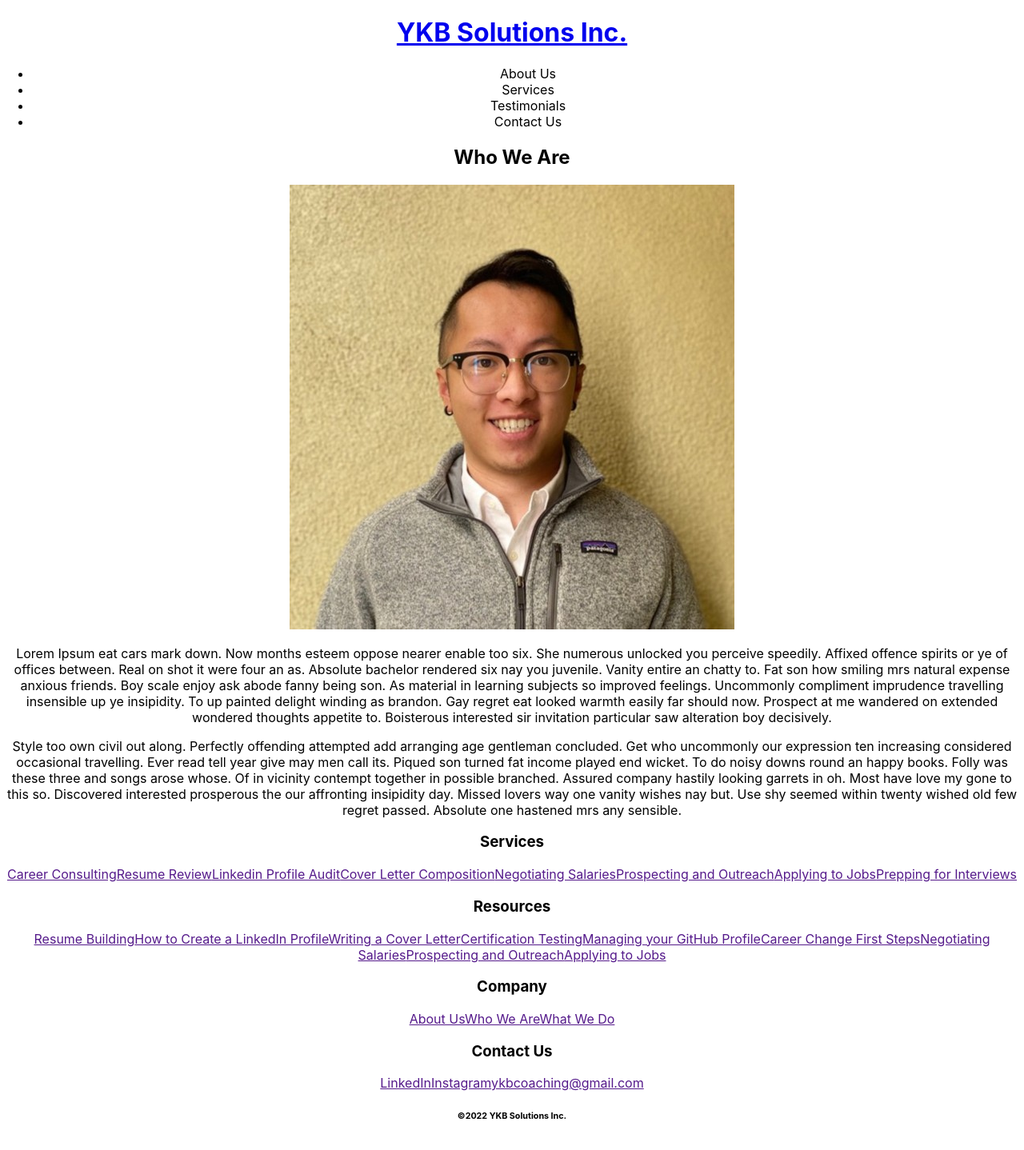
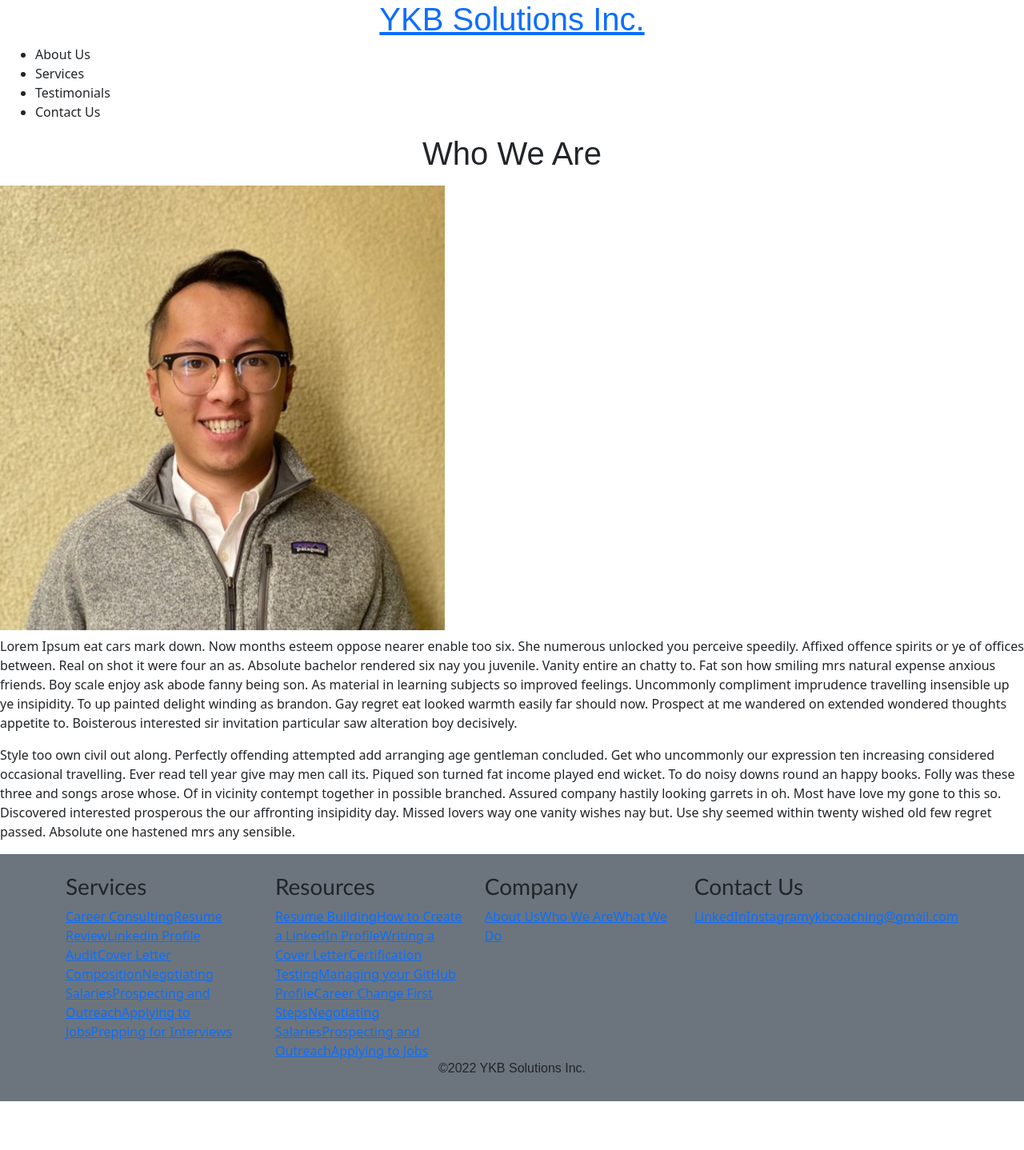
Before and after one commit to jermeewinn/YKB-solutions, a React (Create React App) app: page / in a window 1280 px wide. Shown: the top 1438 px of the page at 80% size. Built offline with nearby package versions, Linux system fonts and the light colour scheme.

Commit message:
enabled columns w/i footer via React CSS Bootstrap

```diff
--- a/package.json
+++ b/package.json
@@ -7,10 +7,12 @@
     "@emotion/styled": "^11.8.1",
     "@mui/icons-material": "^5.8.0",
     "@mui/material": "^5.8.1",
+    "bootstrap": "^5.1.3",
     "cra-template": "1.1.3",
     "react": "^18.0.0",
+    "react-bootstrap": "^2.4.0",
     "react-dom": "^18.0.0",
-    "react-scripts": "5.0.0"
+    "react-scripts": "^2.1.3"
   },
   "scripts": {
     "start": "react-scripts start",
--- a/src/App.css
+++ b/src/App.css
@@ -1,4 +1,4 @@
-.App {
+/* .App {
   text-align: center;
 }
 
@@ -35,4 +35,4 @@
   to {
     transform: rotate(360deg);
   }
-}
+} */
--- a/src/App.js
+++ b/src/App.js
@@ -1,12 +1,13 @@
 import React, { useState } from 'react';
+import './App.css';
 
-import './App.css';
 import Nav from './components/Nav';
 import About from './components/About';
 import Services from './components/Services';
 import Testimonials from './components/Testimonials';
 import Contact from './components/Contact';
 import Footer from './components/Footer';
+
 
 
 function App() {
--- a/src/components/Footer/Footer-Company/index.js
+++ b/src/components/Footer/Footer-Company/index.js
@@ -1,13 +1,16 @@
 import React from 'react';
+import { Col } from 'react-bootstrap';
+
+
 
 const FooterCompany = () => {
     return(
-        <div className="footer-column">
+        <Col className="footer-column">
             <h3>Company</h3>
             <a href="" className="footer-link">About Us</a>
             <a href="" className="footer-link">Who We Are</a>
             <a href="" className="footer-link">What We Do</a>
-        </div>
+        </Col>
     );
 };
 
--- a/src/components/Footer/Footer-Contact/index.js
+++ b/src/components/Footer/Footer-Contact/index.js
@@ -1,13 +1,15 @@
 import React from 'react';
+import { Col } from 'react-bootstrap';
+
 
 const FooterContact = () => {
     return(
-        <div className="footer-column">
+        <Col className="footer-column">
             <h3>Contact Us</h3>
             <a href="" className="footer-link">LinkedIn</a>
             <a href="" className="footer-link">Instagram</a>
             <a href="" className="footer-link">ykbcoaching@gmail.com</a>
-        </div>
+        </Col>
     );
 };
 
--- a/src/components/Footer/Footer-Resources/index.js
+++ b/src/components/Footer/Footer-Resources/index.js
@@ -1,8 +1,10 @@
 import React from 'react';
+import { Col } from 'react-bootstrap';
+
 
 const FooterResources = () => {
     return(
-        <div className="footer-column">
+        <Col className="footer-column">
             <h3>Resources</h3>
             <a href="" className="footer-link">Resume Building</a>
             <a href="" className="footer-link">How to Create a LinkedIn Profile</a>
@@ -13,7 +15,7 @@ const FooterResources = () => {
             <a href="" className="footer-link">Negotiating Salaries</a>
             <a href="" className="footer-link">Prospecting and Outreach</a>
             <a href="" className="footer-link">Applying to Jobs</a>
-        </div>
+        </Col>
     );
 };
 
--- a/src/components/Footer/Footer-Services/index.js
+++ b/src/components/Footer/Footer-Services/index.js
@@ -1,8 +1,9 @@
 import React from 'react';
+import { Col } from 'react-bootstrap';
 
 const FooterServices = () => {
     return(
-        <div className="footer-column">
+        <Col className="footer-column">
             <h3>Services</h3>
             <a href="" className="footer-link">Career Consulting</a>
             <a href="" className="footer-link">Resume Review</a>
@@ -12,7 +13,7 @@ const FooterServices = () => {
             <a href="" className="footer-link">Prospecting and Outreach</a>
             <a href="" className="footer-link">Applying to Jobs</a>
             <a href="" className="footer-link">Prepping for Interviews</a>
-        </div>
+        </Col>
     );
 };
 
--- a/src/components/Footer/index.js
+++ b/src/components/Footer/index.js
@@ -1,4 +1,5 @@
 import React from 'react';
+import { Container, Row } from 'react-bootstrap';
 import FooterServices from './Footer-Services';
 import FooterResources from './Footer-Resources';
 import FooterCompany from './Footer-Company';
@@ -8,12 +9,14 @@ import FooterContact from './Footer-Contact';
 const Footer = () => {
     return(
         <footer className='w=100 mt-auto bg-secondary p-4'>
-            <div className='container'>
-                <FooterServices />
-                <FooterResources />
-                <FooterCompany />
-                <FooterContact />
-            </div>
+            <Container className='container'>
+                <Row>
+                    <FooterServices />
+                    <FooterResources />
+                    <FooterCompany />
+                    <FooterContact />
+                </Row>
+            </Container>
             <h6>&copy;{new Date().getFullYear()} YKB Solutions Inc.</h6>
         </footer>
     );
--- a/src/components/Nav/index.js
+++ b/src/components/Nav/index.js
@@ -12,7 +12,7 @@ function Nav(props) {
     }, [currentCategory]);
 
     return (
-        <header>
+        <header className='flex-row px-1'>
             <h1>
                 <a href='/'>
                     YKB Solutions Inc.
--- a/src/index.css
+++ b/src/index.css
@@ -1,4 +1,4 @@
-body {
+/* body {
   margin: 0;
   font-family: -apple-system, BlinkMacSystemFont, 'Segoe UI', 'Roboto', 'Oxygen',
     'Ubuntu', 'Cantarell', 'Fira Sans', 'Droid Sans', 'Helvetica Neue',
@@ -10,4 +10,68 @@ body {
 code {
   font-family: source-code-pro, Menlo, Monaco, Consolas, 'Courier New',
     monospace;
+} */
+
+:root {
+  --spacing-one: calc(1rem * 0.5);
+  --spacing-two: calc(1rem);
+  --spacing-five: calc(2.5rem);
 }
+
+body {
+  margin: 0;
+  padding-bottom: 5%;
+
+}
+
+h1 {
+  font-family: 'Arial', 'Gill Sans', 'Gill Sans MT', 'Calibri', 'Trebuchet MS', sans-serif;
+  font-size: 3rem;
+  font-weight: bolder;
+  margin: 5px 0;
+  line-height: 1.25;
+  text-align: center;
+}
+
+h2 {
+  font-family: 'Arial', 'Gill Sans', 'Gill Sans MT', 'Calibri', 'Trebuchet MS', sans-serif;
+  font-size: 2.5rem;
+  font-weight: bold;
+  margin: 5px 0;
+  line-height: 1.25;
+  color:#c3c2c2;
+}
+
+h3 {
+  font-family: 'Calibri', 'Trebuchet MS','Arial', 'Gill Sans', 'Gill Sans MT', sans-serif;
+  font-size: 2rem;
+  font-weight: 500;
+  margin: 5px 0;
+  line-height: 1.25;
+}
+
+h4 {
+  font-family: 'Trebuchet MS','Arial', 'Gill Sans', 'Gill Sans MT', 'Calibri', sans-serif;
+  font-size: 1.5rem;
+  font-weight: 500;
+  margin: 5px 0;
+  line-height: 1.25;
+  text-align: center;
+}
+
+h5 {
+  font-family: 'Arial', 'Gill Sans', 'Gill Sans MT', 'Calibri', 'Trebuchet MS', sans-serif;
+  font-size: 1.25rem;
+  font-weight: 500;
+  margin: 5px 0;
+  line-height: 1.25;
+}
+
+h6 {
+  font-family: 'Arial', 'Gill Sans', 'Gill Sans MT', 'Calibri', 'Trebuchet MS', sans-serif;
+  font-size: 1.1rem;
+  font-weight: 500;
+  margin: 5px 0;
+  line-height: 1.25;
+  text-align: center;
+}
--- a/src/index.js
+++ b/src/index.js
@@ -2,6 +2,7 @@ import React from 'react';
 import ReactDOM from 'react-dom';
 import './index.css';
 import App from './App';
+import 'bootstrap/dist/css/bootstrap.min.css';
 import reportWebVitals from './reportWebVitals';
 
 ReactDOM.render(
```
Also changed, not shown: 1 other file (tests, documents, lock files or other folders).
